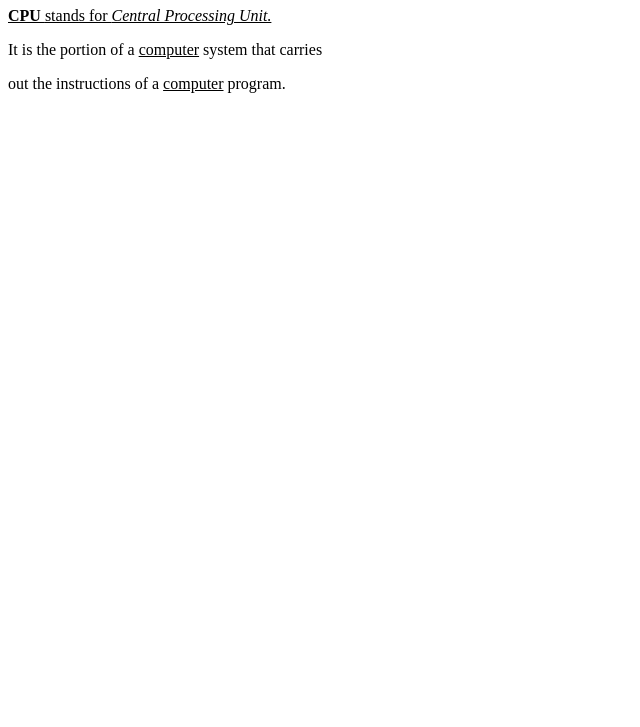
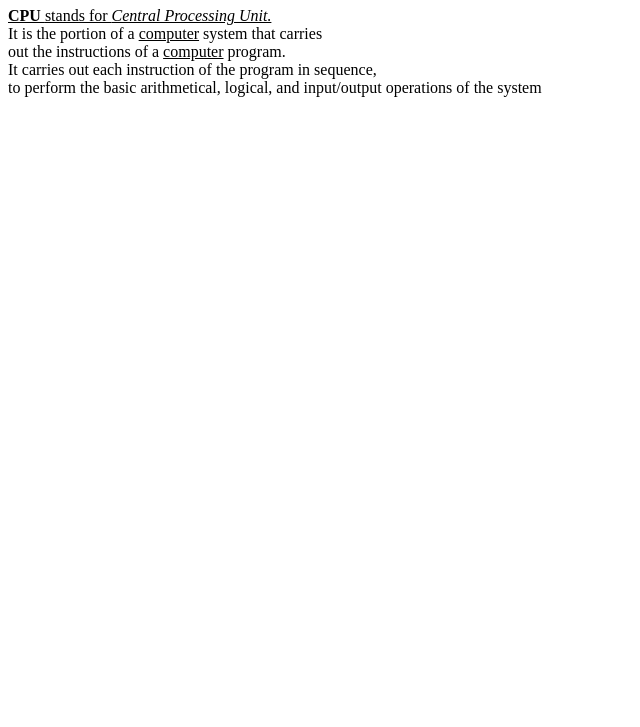
Before and after one commit to iamneo-production/bdececefcadaeccdfffebaeceaec, a plain HTML site: page public/index.html in a window 1280 px wide. Shown: the part 73-800 px from the top of the page, without its empty margins (0-640 px from the left). Drawn offline with Linux system fonts and the light colour scheme.

Commit message:
Backup Commit

```diff
--- a/public/index.html
+++ b/public/index.html
@@ -1,3 +1,4 @@
+
 <!DOCTYPE html>
 <html lang="en">
 <head>
@@ -9,8 +10,10 @@
 </head>
 <body>
 <h1>CPU</h1>
-<p><u><b>CPU </b>stands for <i>Central Processing Unit.</i></u>
-<p>It is the portion of a <u>computer</u> system that carries</p>
-<p>out the instructions of a <u>computer</u> program.</p>
+<p><u><b>CPU </b>stands for <i>Central Processing Unit.</i></u><br>
+It is the portion of a <u>computer</u> system that carries<br>
+out the instructions of a <u>computer</u> program.<br>
+It carries out each instruction of the program in sequence, <br>
+to perform the basic arithmetical, logical, and input/output operations of the system</p>
 </body>
 </html>
```
